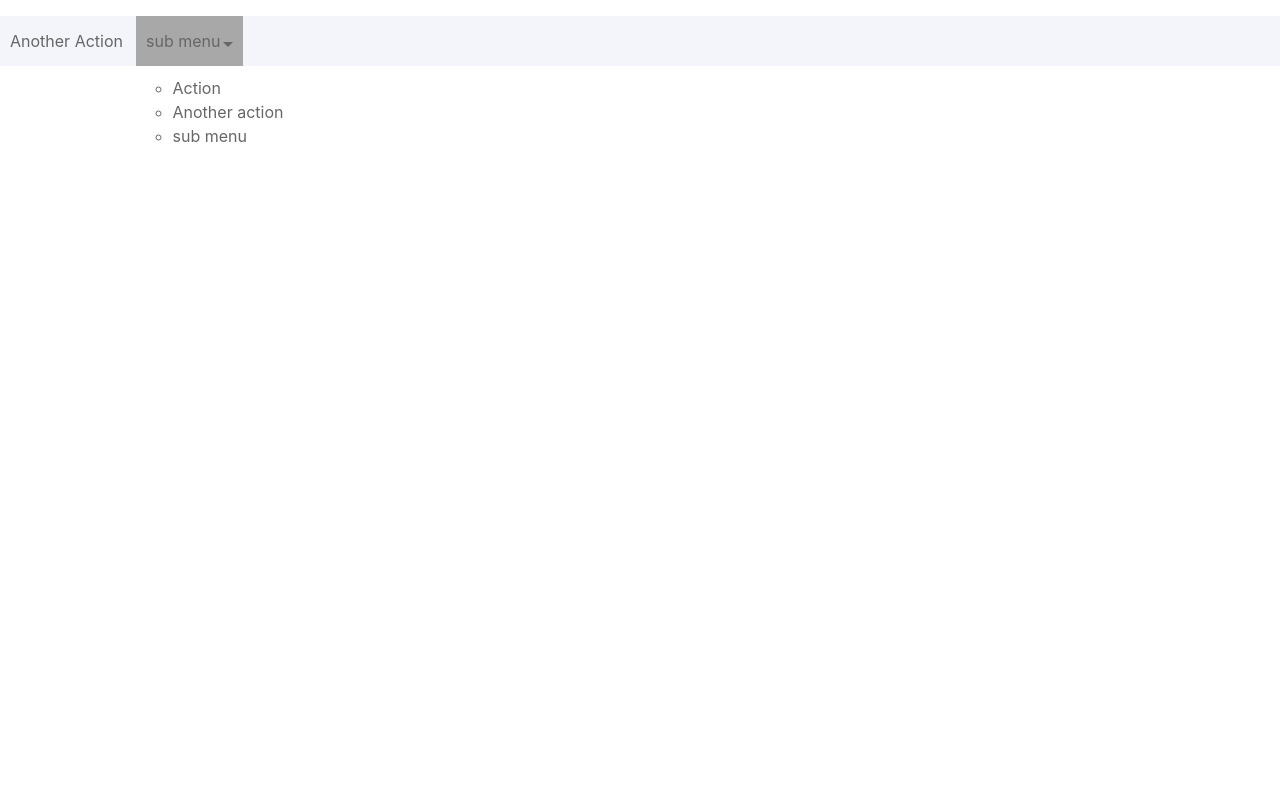
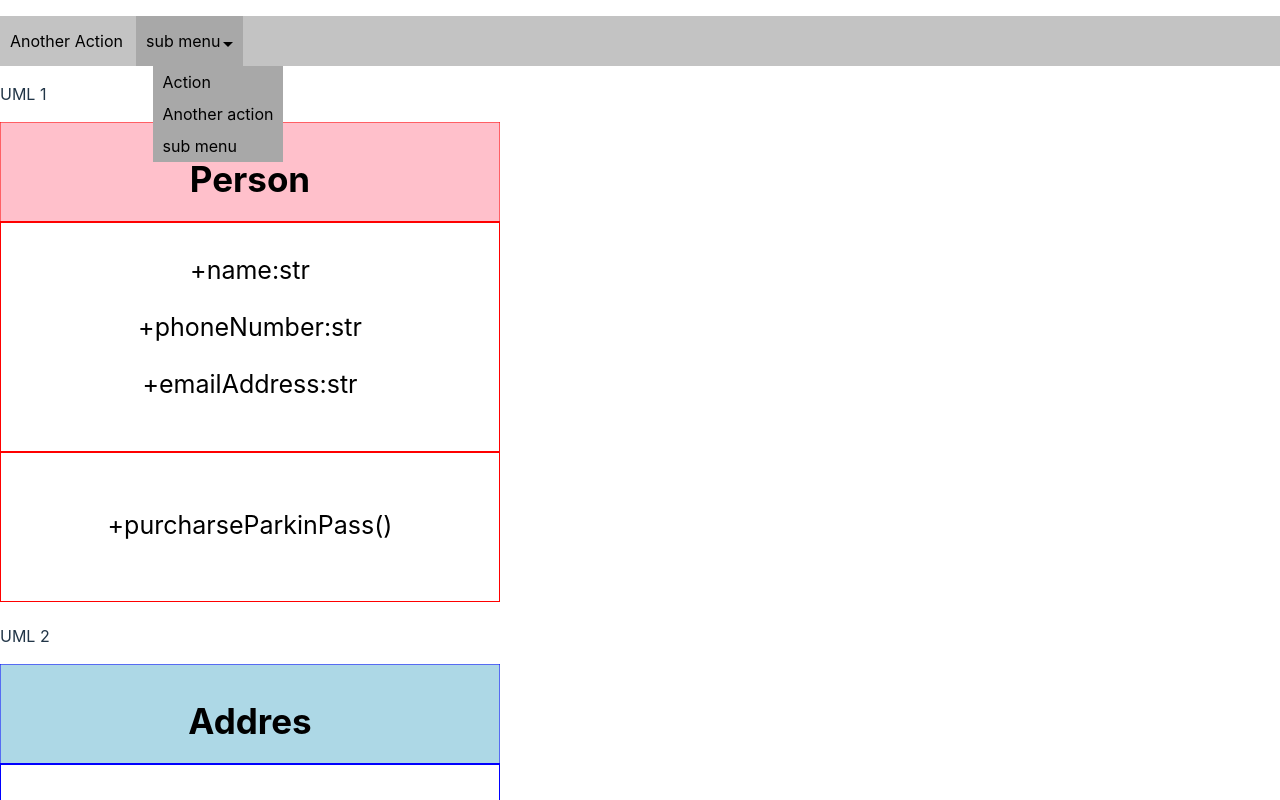
Before and after one commit to LucaPetrocchi/js-integrador, a React (Vite) app: page / in a window 1280 px wide. Both pictures are taken after a click on the item "sub menu". Shown: the top 800 px of the page. Built offline with nearby package versions, Linux system fonts and the light colour scheme.

Commit message:
DrawClass component + some css for the menu

```diff
--- a/src/App.jsx
+++ b/src/App.jsx
@@ -1,14 +1,33 @@
 
 import './App.css'
 import Menu from './components/Menu'
+import UML from './components/DrawClass';
+
+const CLASS_UML = {
+  name: 'Person',
+  attributes: ['+name:str','+phoneNumber:str','+emailAddress:str',],
+  methods:['+purcharseParkinPass()'],
+  borderColor:'red',
+  headColor:'pink',
+  textColor:'black'
+}
+
+const CLASS_UML2 = {
+  name: 'Addres',
+  attributes: ['+Street:str','+City:str','+State:str','+PostalCode:int','+Country:str',],
+  methods:['-validate():bool', '+outputLabel():str'],
+  borderColor:'blue',
+  headColor:'lightblue',
+  textColor:'black'
+}
 
 function App() {
 
   const configMenu = {
     configColor: {
-      background:'#f4f5fa', // Color de Fondo General de la botonera
+      background:'#c3c3c3', // Color de Fondo General de la botonera
       itemBackground: '#d0d0d0',// Color de Fondo de los subMenús
-      itemColor:'#666', // Color del texto de cada item del menú
+      itemColor:'black', // Color del texto de cada item del menú
       itemActive:'#a8a8a8', // Color cuando hace click y se abre un submenú
     },
     idFirstNivel : 150,
@@ -29,6 +48,11 @@ function App() {
 
     <Menu config={configMenu} />
 
+    <p>UML 1</p>
+    <UML CLASS_UML={CLASS_UML} />
+    <p>UML 2</p>
+    <UML CLASS_UML={CLASS_UML2} />
+
   </>)
 }
 
--- /dev/null
+++ b/src/components/DrawClass.jsx
@@ -0,0 +1,61 @@
+import React from 'react'
+
+export default function UML(props) {
+
+  const { CLASS_UML } = props
+
+  // DECLARO CONSTANTES PARA EL ESPACIADO DEPENDIENDO LA CANTIDAD DE ELEMENTOS
+  const attributeSpacing = 57;
+  const methodSpacing = 50;
+
+  const height_rect_attribute = 150 + CLASS_UML.attributes.length * 60;
+  const height_rect_method = 100 + CLASS_UML.methods.length * 50;
+  const svg_height = height_rect_attribute + height_rect_method
+
+  return (
+    <>
+      <svg width="500" height={svg_height} viewBox={`0 0 500 ${svg_height}`}>
+
+
+
+        <g stroke={CLASS_UML.borderColor} strokeWidth="1px" fill={CLASS_UML.headColor}>
+
+          {/* RECTANGULO TITULO */}
+          <rect x="0px" y="0px" width="500px" height="100px" />
+          <text x="50%" y="60px" fontSize="35px" alignmentBaseline="middle" textAnchor="middle" fontWeight="bold" fill={CLASS_UML.textColor} stroke="none">
+            {
+              CLASS_UML.name
+            }
+          </text>
+        </g>
+
+        <g stroke={CLASS_UML.borderColor} strokeWidth="2px" fill="white">
+
+          {/* RECTANGULO ATRIBUTOS */}
+          <rect x="0px" y="100px" width="500px" height={`${height_rect_attribute}px`} />
+          {
+            CLASS_UML.attributes.map((attribute, index) => (
+              <text key={attribute} x="50%" y={`${150 + index * attributeSpacing}px`} fontSize="25px" alignmentBaseline="middle" textAnchor="middle" fill={CLASS_UML.textColor} stroke="none">
+                {attribute}
+              </text>
+            ))
+          }
+        </g>
+
+        <g stroke={CLASS_UML.borderColor} strokeWidth="2px" fill="white">
+
+          {/* RECTANGULO METODOS */}
+          <rect x="0px" y={`${height_rect_attribute}px`} width="500px" height={`${height_rect_method}px`} />
+          {
+            CLASS_UML.methods.map((method, index) => (
+              <text key={method} x="50%" y={`${75 + height_rect_attribute + index * methodSpacing}px`} fontSize="25px" alignmentBaseline="middle" textAnchor="middle" fill={CLASS_UML.textColor} stroke="none">
+                {method}
+              </text>
+            ))
+          }
+        </g>
+
+      </svg>
+    </>
+  )
+}
--- a/src/components/FirstLevelItem.jsx
+++ b/src/components/FirstLevelItem.jsx
@@ -50,7 +50,7 @@ function FirstLevelItem ({item, itemColor, itemActive, url, otherItems}) {
                 </div>
             </li>
             {isFolder && (openState ? ( // si es folder y está abierto, muestra sus contenidos
-                    <FolderContents items={subItems} />
+                    <FolderContents items={subItems} itemBackgorund={itemActive} />
                 ) : null)}
             </>
         )
--- a/src/components/secondlevel/FolderContents.css
+++ b/src/components/secondlevel/FolderContents.css
@@ -1,5 +1,11 @@
-.Folder-Contents {
+.folderContentsItems {
     position: relative;
-    top: 60px;
+    top: 50px;
     right: 100%;
+    padding: 4px 10px;
+    list-style-type: none;
 }
+
+.folderContentsItems:hover {
+    filter: brightness(125%);
+}
--- a/src/components/secondlevel/FolderContents.jsx
+++ b/src/components/secondlevel/FolderContents.jsx
@@ -1,13 +1,15 @@
 import PropTypes from 'prop-types'
 import './FolderContents.css'
 
-function FolderContents ({items}) {
+function FolderContents ({items, itemBackgorund}) {
     return(
         <ul>
             {items.map((item) => { // este return va a devolver elementos SecondLevelItem
-                return <li key={item.id} className='Folder-Contents'>
-                    {item.name}
-                </li>
+                return (
+                    <li key={item.id} className='folderContentsItems' style={{background: itemBackgorund}}>
+                        {item.name}
+                    </li>
+                )
             })}
         </ul>
         )
```
